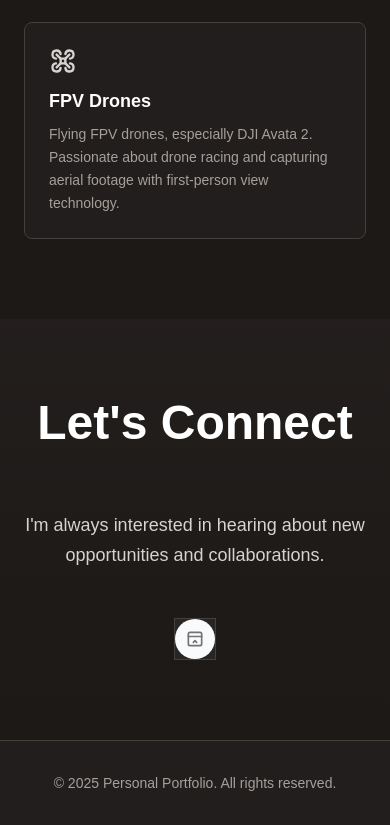
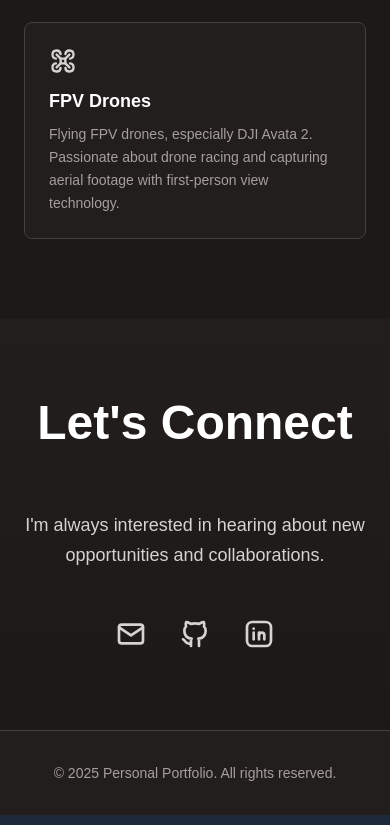
Before and after one commit to Fernando546/portfolio, a Next.js app: page / in a window 390 px wide. Shown: the part 6576-7401 px from the top of the page. Built offline with nearby package versions, Linux system fonts and the light colour scheme.

Commit message:
Refactor social links in Home component for responsive design; separate desktop and mobile layouts for FloatingDock and static icons

```diff
--- a/app/page.tsx
+++ b/app/page.tsx
@@ -407,6 +407,8 @@ export default function Home() {
           </p>
 
           <div className="flex justify-center mt-12">
+            {/* Desktop - FloatingDock */}
+            <div className="hidden md:flex">
               <FloatingDock
                 items={[
                   {
@@ -429,6 +431,32 @@ export default function Home() {
                 mobileClassName="bg-stone-800 border border-stone-700"
               />
             </div>
+
+            {/* Mobile - Static Icons */}
+            <div className="md:hidden flex gap-8">
+              <a
+                href="mailto:dawid.ferus546@gmail.com"
+                className="text-stone-300 hover:text-white transition-colors"
+                title="Email"
+              >
+                <IconMail size={32} />
+              </a>
+              <a
+                href="https://github.com/Fernando546"
+                className="text-stone-300 hover:text-white transition-colors"
+                title="GitHub"
+              >
+                <IconBrandGithub size={32} />
+              </a>
+              <a
+                href="https://www.linkedin.com/in/dawid-feru%C5%9B-210924197/"
+                className="text-stone-300 hover:text-white transition-colors"
+                title="LinkedIn"
+              >
+                <IconBrandLinkedin size={32} />
+              </a>
+            </div>
+          </div>
         </div>
       </section>
 
```
Lines whose indentation alone changed are shown as unchanged.
